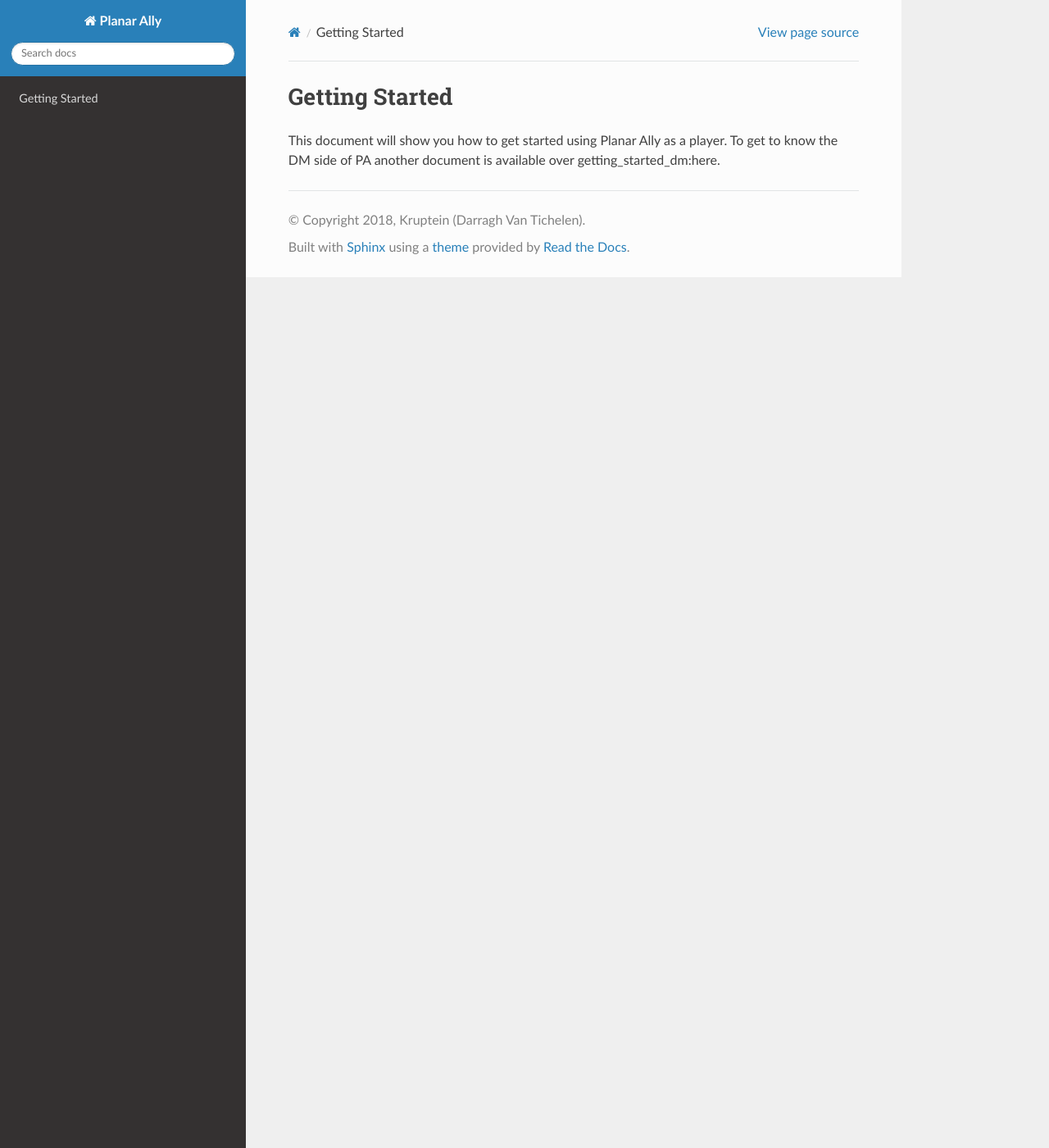
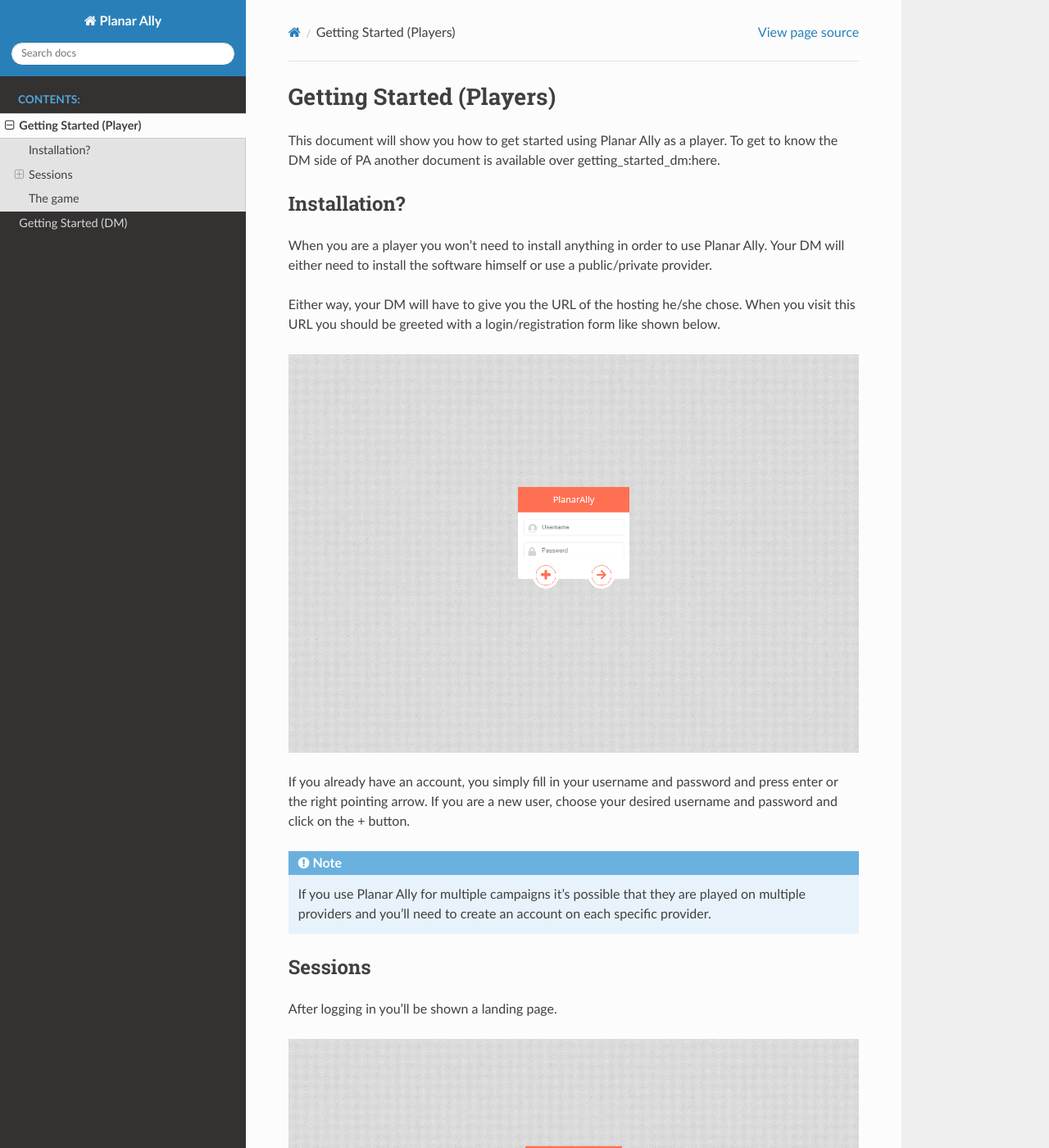
Before and after one commit to Kruptein/PlanarAlly, a Sphinx documentation site: the page built from docs/getting_started.rst, in a window 1280 px wide and 1400 px high. Shown: the whole window at 82% size. Built offline with Sphinx 7.4.7 and the Read the Docs theme 2.0.0, drawn with Linux system fonts in a browser that asks for light colours; some of the changed text lies outside the part shown.

Commit message:
Work on the getting started guide for players

```diff
--- a/docs/getting_started.rst
+++ b/docs/getting_started.rst
@@ -1,7 +1,58 @@
 .. _getting_started:
 
-Getting Started
-===============
+Getting Started (Players)
+==========================
 
 This document will show you how to get started using Planar Ally as a player.
 To get to know the DM side of PA another document is available over :ref:`getting_started_dm:here`.
+
+Installation?
+-------------
+
+When you are a player you won't need to install anything in order to use Planar Ally.
+Your DM will either need to install the software himself or use a public/private provider.
+
+Either way, your DM will have to give you the URL of the hosting he/she chose.
+When you visit this URL you should be greeted with a login/registration form like shown below.
+
+.. image:: images/login.png
+
+If you already have an account, you simply fill in your username and password and press enter
+or the right pointing arrow.  If you are a new user, choose your desired username and password
+and click on the + button.
+
+.. note::
+    If you use Planar Ally for multiple campaigns it's possible that they are played
+    on multiple providers and you'll need to create an account on each specific provider.
+
+
+Sessions
+-------------
+
+After logging in you'll be shown a landing page.
+
+.. image:: images/sessions.png
+
+Here an overview of your active sessions is shown.
+The first three sessions in the example above are DM'd by the active user.
+Whereas the last one is DM'd by a user named frederik.
+
+Creating a new session is straightforward but meant for DM's,
+for more information check out the DM guide.
+
+.. note::
+    At the time of writing, the account settings page is not yet functional.
+
+Joining a session
+~~~~~~~~~~~~~~~~~~
+
+To join a specific session, you need the invite link.
+Your DM should provide this to you.
+
+When visiting this link, you'll automatically join the session and in a future visit
+to the sessions page it should be listed as well.
+
+The game
+---------
+
+When we finally are in the right session, the magic can begin!
```
Also changed, not shown: docs/index.rst (+7 -6 lines), docs/images/login.png (added), docs/images/sessions.png (added).
